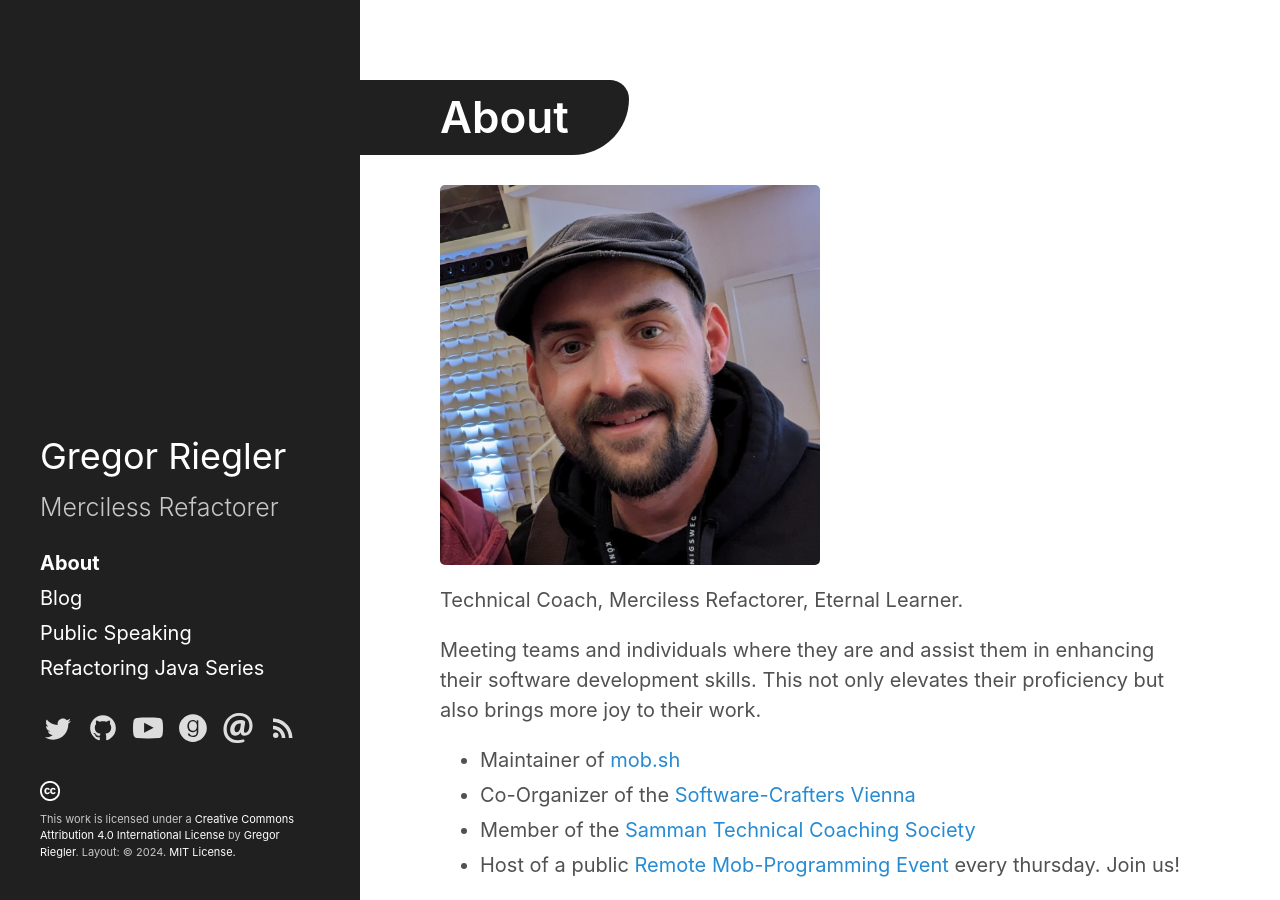
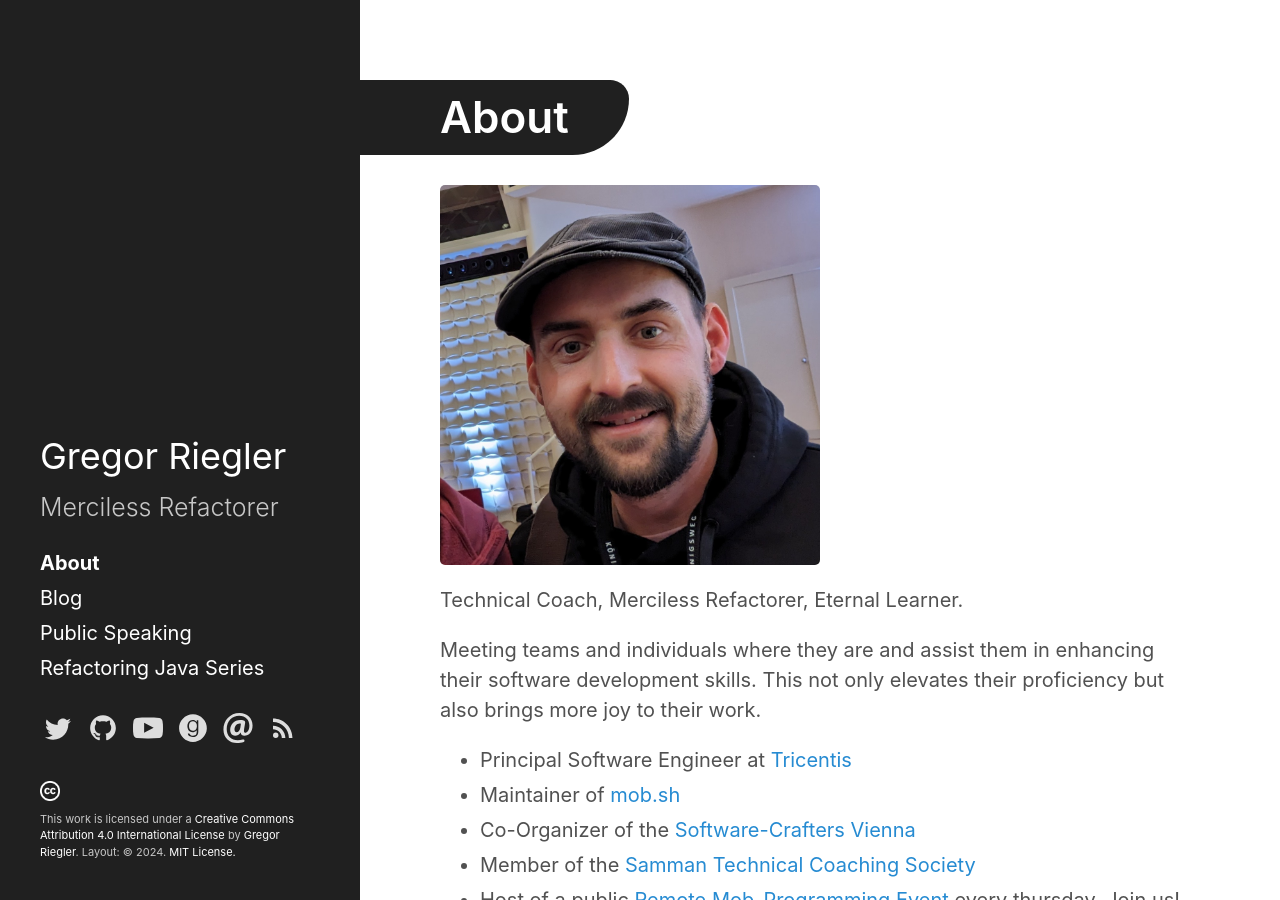
Before and after one commit to gregorriegler/gregorriegler.github.io, a Jekyll site: the page built from about.md, in a window 1280 px wide. Built offline with Jekyll 4.4.1, drawn with Linux system fonts in a browser that asks for light colours.

Commit message:
Update about.md

```diff
--- a/about.md
+++ b/about.md
@@ -11,6 +11,7 @@ Technical Coach, Merciless Refactorer, Eternal Learner.
 Meeting teams and individuals where they are and assist them in enhancing their software development skills.
 This not only elevates their proficiency but also brings more joy to their work.
 
+- Principal Software Engineer at [Tricentis](www.tricentis.com)
 - Maintainer of [mob.sh](mob.sh)
 - Co-Organizer of the [Software-Crafters Vienna](https://www.meetup.com/de-DE/software-crafters-vienna/)
 - Member of the [Samman Technical Coaching Society](https://sammancoaching.org/)
```
